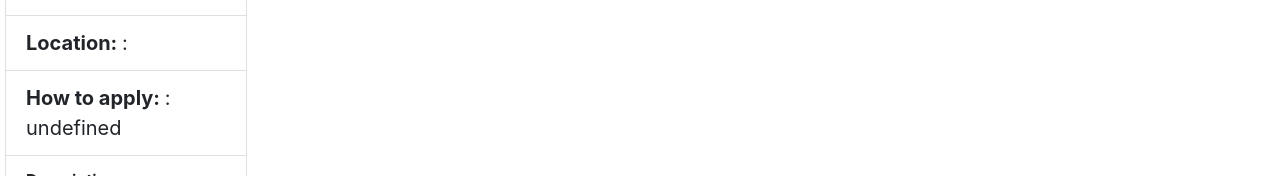
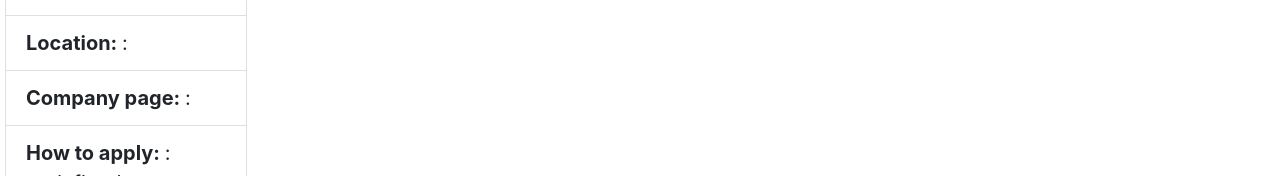
Before and after one commit to Horvathzsanett95/GithubJobsEnterpriseProject, a React (Create React App) app in the folder GithubJobsEnterpriseProject/ClientApp/: page /detail in a window 1280 px wide. Shown: the part 364-540 px from the top of the page. Built offline with nearby package versions, Linux system fonts and the light colour scheme; no server answers.

Commit message:
Added company url to detail window

```diff
--- a/GithubJobsEnterpriseProject/ClientApp/src/components/Detail.js
+++ b/GithubJobsEnterpriseProject/ClientApp/src/components/Detail.js
@@ -25,6 +25,7 @@ export default function Detail() {
             <li className="list-group-item" style={{fontSize: '25px'}}><strong><img style={{width:'200px', height:'auto'}} src={job.companyLogo} alt={job.company}></img></strong></li>
             <li className="list-group-item" style={{ fontSize: '20px' }}><strong>Title: </strong> {job.title}</li>
             <li className="list-group-item" style={{ fontSize: '20px' }}><strong>Location: </strong> : {job.location}</li>
+            <li className="list-group-item" style={{ fontSize: '20px' }}><strong>Company page: </strong> : <a href={job.companyUrl}>{job.companyUrl}</a></li>
             <li className="list-group-item" style={{ fontSize: '20px' }}><strong>How to apply: </strong> : <DetailDesc DetailDesc={job.howToApply} /></li>
             <li className="list-group-item" style={{wordSpacing: '5px'}}><strong>Description: </strong>  <DetailDesc DetailDesc={job.description} /></li>
         </ul>
```
